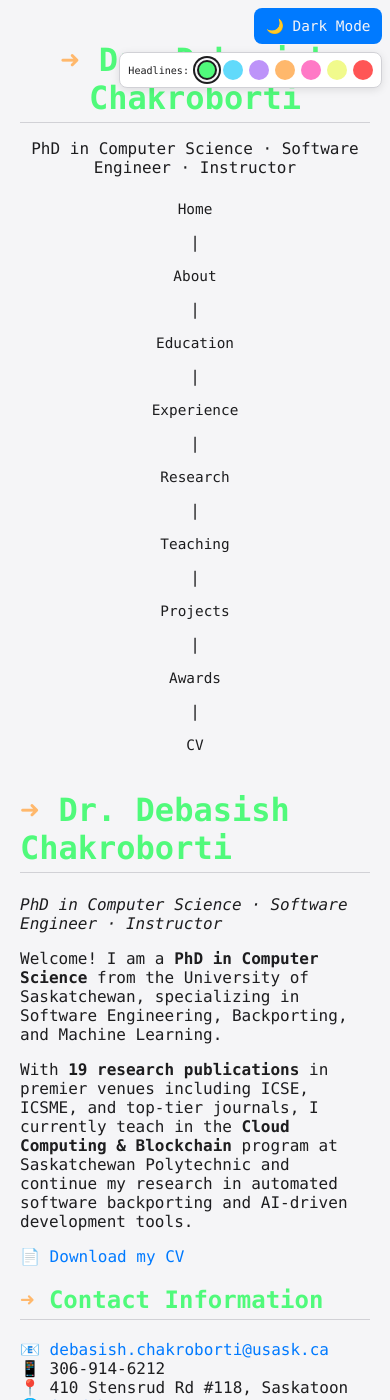
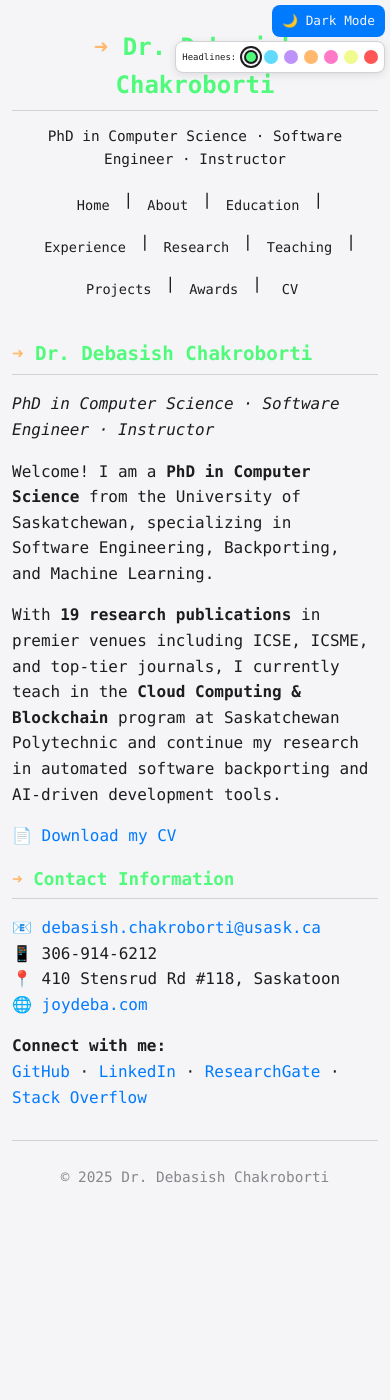
Before and after one commit to joydeba/joydeba.github.io, a Jekyll site: the page built from index.md, in a window 390 px wide and 1400 px high. Built offline with Jekyll 4.4.1, drawn with Linux system fonts in a browser that asks for light colours.

Commit message:
Enhance default layout and CSS styles for improved mobile responsiveness and user experience. Update viewport settings, add meta tags for mobile compatibility, and refine styles for body, navigation, and buttons across various screen sizes.

```diff
--- a/_layouts/default.html
+++ b/_layouts/default.html
@@ -3,7 +3,11 @@
 <head>
   <meta charset="UTF-8">
   <title>{{ page.title }} | {{ site.title }}</title>
-  <meta name="viewport" content="width=device-width, initial-scale=1">
+  <meta name="viewport" content="width=device-width, initial-scale=1.0, maximum-scale=5.0, user-scalable=yes">
+  <meta name="format-detection" content="telephone=no">
+  <meta name="theme-color" content="#50fa7b">
+  <meta name="apple-mobile-web-app-capable" content="yes">
+  <meta name="apple-mobile-web-app-status-bar-style" content="default">
   <link rel="stylesheet" href="{{ '/assets/style.css' | relative_url }}">
 </head>
 <body>
--- a/assets/style.css
+++ b/assets/style.css
@@ -1,3 +1,8 @@
+/* Universal box-sizing and reset */
+*, *::before, *::after {
+  box-sizing: border-box;
+}
+
 /* Terminal-style light/dark theme */
 :root {
   --bg: #f5f5f7;
@@ -39,11 +44,16 @@
 body {
   background: var(--bg);
   color: var(--text);
-  font-family: "SF Mono", "Menlo", "Consolas", monospace;
-  transition: background 0.3s, color 0.3s;
+  font-family: "SF Mono", "Menlo", "Consolas", "Liberation Mono", "Courier New", monospace;
+  transition: background 0.3s ease, color 0.3s ease;
   max-width: 850px;
-  margin: auto;
+  margin: 0 auto;
   padding: 20px;
+  line-height: 1.6;
+  -webkit-font-smoothing: antialiased;
+  -moz-osx-font-smoothing: grayscale;
+  text-rendering: optimizeLegibility;
+  box-sizing: border-box;
 }
 
 a {
@@ -146,10 +156,18 @@ button#theme-toggle:active {
   border: 2px solid transparent;
   transition: all 0.2s ease;
   position: relative;
+  -webkit-transition: all 0.2s ease;
+  -moz-transition: all 0.2s ease;
+  -ms-transition: all 0.2s ease;
+  -o-transition: all 0.2s ease;
 }
 
 .color-dot:hover {
   transform: scale(1.2);
+  -webkit-transform: scale(1.2);
+  -moz-transform: scale(1.2);
+  -ms-transform: scale(1.2);
+  -o-transform: scale(1.2);
   border-color: var(--text);
 }
 
@@ -160,19 +178,28 @@ button#theme-toggle:active {
 
 .color-dot:active {
   transform: scale(0.9);
+  -webkit-transform: scale(0.9);
+  -moz-transform: scale(0.9);
+  -ms-transform: scale(0.9);
+  -o-transform: scale(0.9);
 }
 
+/* Mobile and tablet styles */
 @media (max-width: 768px) {
+  body {
+    padding: 15px;
+  }
+
   #controls-panel {
     top: 0.5rem;
     right: 0.5rem;
-    gap: 8px;
+    gap: 6px;
   }
 
   button#theme-toggle {
-    min-width: 120px;
+    min-width: 110px;
     height: 36px;
-    font-size: 0.9em;
+    font-size: 0.85em;
     padding: 0.4em 0.8em;
   }
 
@@ -183,12 +210,99 @@ button#theme-toggle:active {
   }
 
   .color-dot {
-    width: 16px;
-    height: 16px;
+    width: 15px;
+    height: 15px;
   }
 
   .picker-label {
-    font-size: 0.9em;
+    font-size: 0.8em;
+  }
+
+  header h1 {
+    font-size: 1.8rem;
+    margin-bottom: 0.3rem;
+  }
+
+  header p {
+    font-size: 0.9rem;
+    margin-bottom: 0.8rem;
+  }
+
+  nav {
+    gap: 2px;
+    margin-top: 0.8rem;
+    padding: 0 4px;
+  }
+
+  nav a {
+    font-size: 0.75rem;
+    padding: 8px 6px;
+    margin: 1px;
+    min-width: 40px;
+  }
+
+  main {
+    margin-top: 1rem;
+  }
+
+  h1, h2 {
+    font-size: 1.4rem;
+  }
+
+  h2 {
+    font-size: 1.2rem;
+  }
+}
+
+/* Small mobile phones */
+@media (max-width: 480px) {
+  body {
+    padding: 12px;
+  }
+
+  #controls-panel {
+    top: 0.3rem;
+    right: 0.3rem;
+    gap: 4px;
+  }
+
+  button#theme-toggle {
+    min-width: 100px;
+    height: 32px;
+    font-size: 0.8em;
+  }
+
+  #color-picker {
+    height: 32px;
+    padding: 4px 6px;
+  }
+
+  .color-dot {
+    width: 14px;
+    height: 14px;
+  }
+
+  header h1 {
+    font-size: 1.5rem;
+  }
+
+  nav {
+    gap: 1px;
+    padding: 0 2px;
+  }
+
+  nav a {
+    font-size: 0.7rem;
+    padding: 6px 4px;
+    min-width: 35px;
+  }
+
+  h1, h2 {
+    font-size: 1.2rem;
+  }
+
+  h2 {
+    font-size: 1.1rem;
   }
 }
 
@@ -211,35 +325,57 @@ nav {
   display: flex;
   flex-wrap: wrap;
   justify-content: center;
-  gap: 8px;
+  gap: 4px;
   margin-top: 1rem;
+  max-width: 100%;
+  overflow-x: auto;
+  -webkit-overflow-scrolling: touch;
+  scrollbar-width: none;
+  -ms-overflow-style: none;
+}
+
+nav::-webkit-scrollbar {
+  display: none;
 }
 
 nav a {
-  margin: 0 5px;
-  padding: 4px 8px;
+  margin: 2px;
+  padding: 6px 8px;
   color: var(--nav-text);
-  border-radius: 4px;
-  transition: background-color 0.3s, color 0.3s;
-  font-size: 0.9rem;
+  border-radius: 6px;
+  transition: all 0.3s ease;
+  font-size: 0.85rem;
+  white-space: nowrap;
+  text-align: center;
+  min-width: 44px;
+  display: inline-block;
+  -webkit-tap-highlight-color: transparent;
 }
 
 nav a:hover {
   color: var(--nav-hover);
   background-color: var(--border);
+  transform: translateY(-1px);
+  -webkit-transform: translateY(-1px);
+  -moz-transform: translateY(-1px);
+  -ms-transform: translateY(-1px);
+  -o-transform: translateY(-1px);
 }
 
-@media (max-width: 768px) {
-  nav {
-    flex-direction: column;
-    align-items: center;
-  }
+nav a:active {
+  transform: translateY(0);
+  -webkit-transform: translateY(0);
+  -moz-transform: translateY(0);
+  -ms-transform: translateY(0);
+  -o-transform: translateY(0);
+}
 
-  nav a {
-    margin: 2px 0;
-    padding: 6px 12px;
-  }
+nav a:focus {
+  outline: 2px solid var(--accent);
+  outline-offset: 2px;
 }
+
+/* Mobile styles are handled in the media queries above */
 
 footer {
   text-align: center;
```
Also changed, not shown: browserconfig.xml (added, +9 -0 lines).
